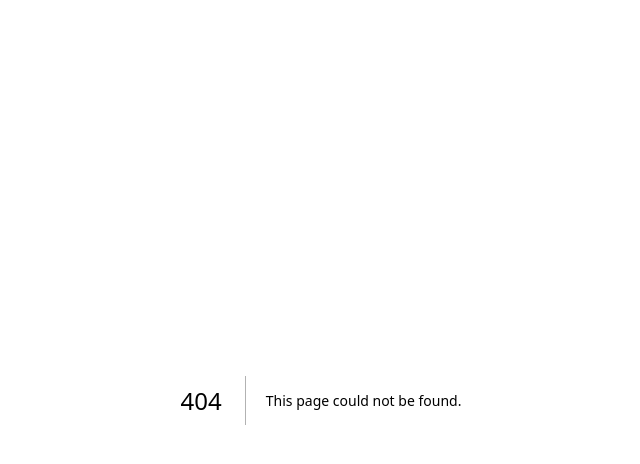
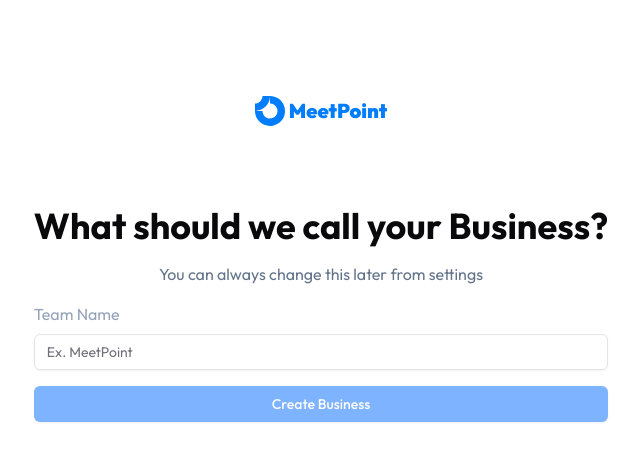
Before and after one commit to touhid-070/M-P, a Next.js app: page /create-business in a window 1280 px wide. Before the commit this address had no page. Shown: the top 464 px of the page, without its empty margins (319-959 px from the left). Built offline with nearby package versions, Linux system fonts and the light colour scheme; no server answers.

Commit message:
Backend setup complete in firebase DB cloud storage

```diff
--- /dev/null
+++ b/app/(routes)/create-business/page.jsx
@@ -0,0 +1,54 @@
+"use client"
+import { Button } from '@/components/ui/button'
+import { Input } from '@/components/ui/input'
+import { doc, getFirestore, setDoc } from 'firebase/firestore'
+import Image from 'next/image'
+import React ,{useState} from 'react'
+import {app} from '@/config/FirebaseConfig'
+import { useKindeBrowserClient } from '@kinde-oss/kinde-auth-nextjs'
+import { toast } from 'sonner'
+import { useRouter } from 'next/navigation'
+
+function CreateBusiness() {
+    const [businessName,setBusinessName] = useState();
+
+    const db = getFirestore(app);
+    const {user} = useKindeBrowserClient();
+    const router = useRouter();
+
+    const onCreateBusiness= async()=>{
+        console.log(businessName);
+
+        await setDoc(doc(db,'Business',user.email),{
+            businessName:businessName,
+            email:user.email,
+            userName:user.given_name+" "+user.family_name
+        }).then(resp=>{
+            console.log("Document Saved");
+            toast('New Business Created!');
+            router.replace('/dashboard');
+        })
+    }
+
+  return (
+    <div className='p-14 items-center flex flex-col gap-20 my-10'>
+       <div className='flex items-center gap-1 '>
+            <Image src='/logo.svg' width={10} height={10} alt='logo'
+            className = 'w-[30px] md:w-[30px] '
+            />
+            <span className='text-xl font-black text-[#007DFC]'>MeetPoint</span>
+        </div>
+        <div className='flex flex-col items-center gap-4 max-w-3xl '>
+            <h2 className="text-4xl font-bold">What should we call your Business?</h2>
+            <p className='text-slate-500 '>You can always change this later from settings</p>
+            <div className='w-full'>
+                <label className='text-slate-400'>Team Name</label>
+                <Input placeholder='Ex. MeetPoint' className='mt-2' onChange={(event)=>setBusinessName(event.target.value)}/>
+            </div>
+            <Button className='w-full' disabled={!businessName} onClick={onCreateBusiness}>Create Business</Button>
+        </div>
+    </div>
+  )
+}
+
+export default CreateBusiness
--- a/app/(routes)/dashboard/page.jsx
+++ b/app/(routes)/dashboard/page.jsx
@@ -1,8 +1,42 @@
 "use client"
-import { LogoutLink } from '@kinde-oss/kinde-auth-nextjs'
-import React from 'react'
+import { LogoutLink, useKindeBrowserClient } from '@kinde-oss/kinde-auth-nextjs'
+import React,{useEffect,useState} from 'react';
+import { doc, getDoc, getFirestore } from "firebase/firestore";
+import { app } from '@/config/FirebaseConfig';
+import { useRouter } from 'next/navigation';
+
 
 function Dashboard() {
+
+  const db = getFirestore(app);
+
+  const {user} = useKindeBrowserClient();
+  const [loading,setLoading] = useState(true)
+  const router = useRouter();
+
+
+  useEffect(()=>{
+    user&&isBsinessRegistered();
+  },[user])
+  const isBsinessRegistered = async()=>{
+    const docRef = doc(db, "Business", user.email);
+    const docSnap = await getDoc(docRef);
+
+    if (docSnap.exists()) {
+    console.log("Document data:", docSnap.data());
+    setLoading(false)
+    } else {
+     // docSnap.data() will be undefined in this case
+    console.log("No such document!");
+    setLoading(false)
+    router.replace('/create-business')
+}
+}
+
+if(loading){
+  return <h2>Loading...</h2>
+}
+
   return (
     <div>
         Dashboard
--- a/app/layout.js
+++ b/app/layout.js
@@ -1,4 +1,5 @@
 
+import { Toaster } from "@/components/ui/sonner";
 import "./globals.css";
 import {Outfit} from "next/font/google";
 
@@ -14,6 +15,7 @@
     <html lang="en">
       <body
         className={inter.className}>
+           <Toaster />
         {children}
       </body>
     </html>
--- /dev/null
+++ b/components/ui/input.jsx
@@ -0,0 +1,19 @@
+import * as React from "react"
+
+import { cn } from "@/lib/utils"
+
+const Input = React.forwardRef(({ className, type, ...props }, ref) => {
+  return (
+    (<input
+      type={type}
+      className={cn(
+        "flex h-9 w-full rounded-md border border-input bg-transparent px-3 py-1 text-sm shadow-sm transition-colors file:border-0 file:bg-transparent file:text-sm file:font-medium file:text-foreground placeholder:text-muted-foreground focus-visible:outline-none focus-visible:ring-1 focus-visible:ring-ring disabled:cursor-not-allowed disabled:opacity-50",
+        className
+      )}
+      ref={ref}
+      {...props} />)
+  );
+})
+Input.displayName = "Input"
+
+export { Input }
--- /dev/null
+++ b/components/ui/sonner.jsx
@@ -0,0 +1,29 @@
+"use client";
+import { useTheme } from "next-themes"
+import { Toaster as Sonner } from "sonner"
+
+const Toaster = ({
+  ...props
+}) => {
+  const { theme = "system" } = useTheme()
+
+  return (
+    (<Sonner
+      theme={theme}
+      className="toaster group"
+      toastOptions={{
+        classNames: {
+          toast:
+            "group toast group-[.toaster]:bg-background group-[.toaster]:text-foreground group-[.toaster]:border-border group-[.toaster]:shadow-lg",
+          description: "group-[.toast]:text-muted-foreground",
+          actionButton:
+            "group-[.toast]:bg-primary group-[.toast]:text-primary-foreground",
+          cancelButton:
+            "group-[.toast]:bg-muted group-[.toast]:text-muted-foreground",
+        },
+      }}
+      {...props} />)
+  );
+}
+
+export { Toaster }
--- a/config/FirebaseConfig.js
+++ b/config/FirebaseConfig.js
@@ -1,6 +1,6 @@
 // Import the functions you need from the SDKs you need
 import { initializeApp } from "firebase/app";
-import { getAnalytics } from "firebase/analytics";
+
 // TODO: Add SDKs for Firebase products that you want to use
 // https://firebase.google.com/docs/web/setup#available-libraries
 
@@ -8,13 +8,13 @@
 // For Firebase JS SDK v7.20.0 and later, measurementId is optional
 const firebaseConfig = {
   apiKey: process.env.NEXT_PUBLIC_FIREBASE_API_KEY,
-  authDomain: "meet-point-90eb1.firebaseapp.com",
-  projectId: "meet-point-90eb1",
-  storageBucket: "meet-point-90eb1.appspot.com",
-  messagingSenderId: "343437025449",
-  appId: "1:343437025449:web:61ace299a06469f59c09b8",
-  measurementId: "G-647DWD10Q1"
+  authDomain: "meet-point-9fdfc.firebaseapp.com",
+  projectId: "meet-point-9fdfc",
+  storageBucket: "meet-point-9fdfc.appspot.com",
+  messagingSenderId: "894598886353",
+  appId: "1:894598886353:web:09b60875b6ad4c9ac4a6f0",
+  measurementId: "G-4JFP6Y52F9"
 };
 
 // Initialize Firebase
-export const app = initializeApp(firebaseConfig);
+const app = initializeApp(firebaseConfig);
--- a/package.json
+++ b/package.json
@@ -17,8 +17,10 @@
     "firebase": "^10.14.0",
     "lucide-react": "^0.447.0",
     "next": "14.2.14",
+    "next-themes": "^0.3.0",
     "react": "^18",
     "react-dom": "^18",
+    "sonner": "^1.5.0",
     "tailwind-merge": "^2.5.3",
     "tailwindcss-animate": "^1.0.7"
   },
```
Also changed, not shown: 1 other file (tests, documents, lock files or other folders).
